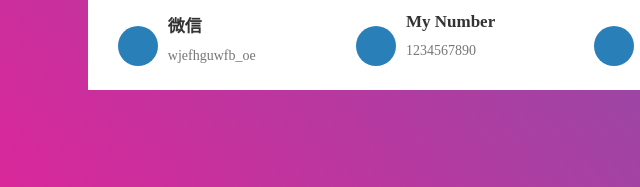
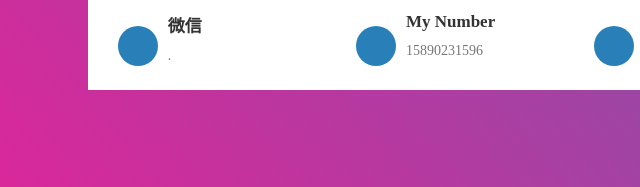
Before and after one commit to GuGu11Riji/gugu, a plain HTML site: page index.html in a window 1280 px wide. Shown: the part 1326-1513 px from the top of the page, 451-1091 px from the left. Drawn offline with Linux system fonts and the light colour scheme.

Commit message:
Update index.html

```diff
--- a/index.html
+++ b/index.html
@@ -380,14 +380,14 @@
                         <i class="fas fa-map"></i>
                         <div class="info">
                             <h3>微信</h3>
-                            <p>wjefhguwfb_oe</p>
+                            <p> .</p>
                         </div>
                     </div>
                     <div class="box">
                         <i class="fas fa-phone"></i>
                         <div class="info">
                             <h3>My Number</h3>
-                            <p>1234567890</p>
+                            <p>15890231596</p>
                         </div>
                     </div>
                     <div class="box">
```
